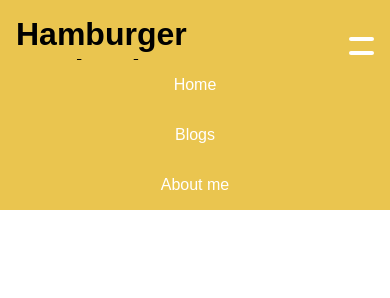
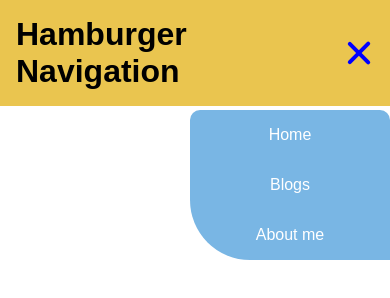
Before and after one commit to acciojob/hamburger-menu-magic-Pranshu-15, a website: page main.html in a window 390 px wide. Both pictures are taken after a click on the element 361 px from the left and 53 px from the top of the page. Drawn offline with Linux system fonts and the light colour scheme.

Commit message:
created a submission

```diff
--- a/script.js
+++ b/script.js
@@ -1,9 +1,9 @@
-//your JS code here. If required.
 document.addEventListener("DOMContentLoaded", function() {
     const hamburger = document.getElementById("hamburger");
     const navLinks = document.querySelector(".nav-links");
 
     hamburger.addEventListener("click", function() {
         navLinks.classList.toggle("show");
+        hamburger.classList.toggle("open");
     });
 });
--- a/styles.css
+++ b/styles.css
@@ -1,4 +1,3 @@
-/*  your css code here. If applicable */
 /* General Styles */
 body {
     font-family: Arial, sans-serif;
@@ -32,9 +31,9 @@ nav {
 
 .nav-links {
     list-style: none;
-    display: flex;
     margin: 0;
     padding: 0;
+    display: flex;
 }
 
 .nav-links li {
@@ -52,30 +51,48 @@ nav {
     display: none;
     flex-direction: column;
     cursor: pointer;
+    width: 30px;
 }
 
 .hamburger span {
-    background: white;
+    background: blue;
     border-radius: 2px;
     height: 4px;
     margin: 5px 0;
-    width: 25px;
-}
-.nav-links.show {
-    display: flex;
+    width: 100%;
+    transition: transform 0.3s ease, opacity 0.3s ease;
 }
 
+.hamburger.open span:nth-child(1) {
+    transform: rotate(45deg) translate(10px, 10px);
+}
+
+.hamburger.open span:nth-child(2) {
+    opacity: 0;
+}
+
+.hamburger.open span:nth-child(3) {
+    transform: rotate(-45deg) translate(10px, -10px);
+}
 
 /* Responsive Styles */
 @media (max-width: 768px) {
     .nav-links {
-        display: none;
+        display: flex;
         flex-direction: column;
-        width: 100%;
-        background-color: #eac54f;
-        position: absolute;
-        top: 60px;
-        left: 0;
+        width: 200px;
+        height: auto;
+        background-color: #79B6E4;
+        position: fixed;
+        top: 13%;
+		z-index:-1;
+        right: -200px;
+        transition: right 0.3s ease;
+border-radius: 10px 10px 0px 60px;
+    }
+
+    .nav-links.show {
+        right: 0;
     }
 
     .nav-links li {
```
Also changed, not shown: main.html (+1 -1 lines).
